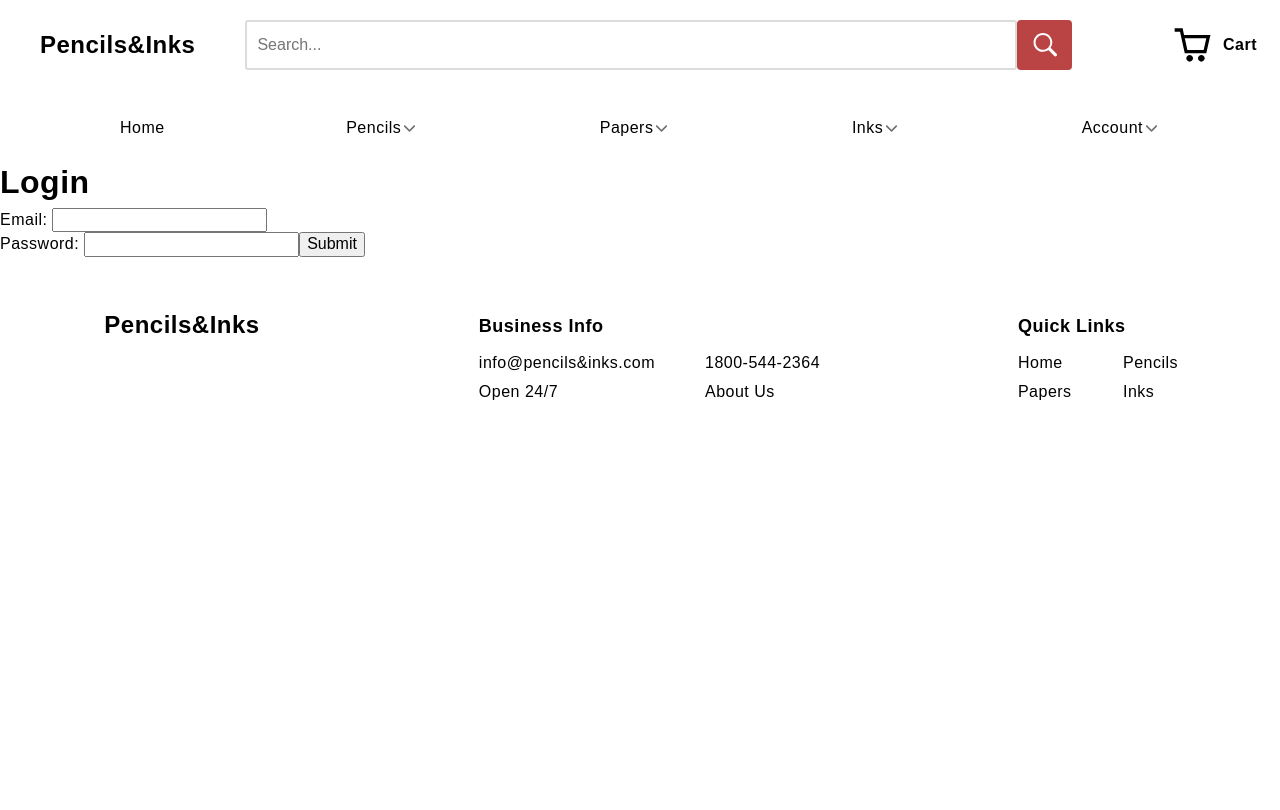
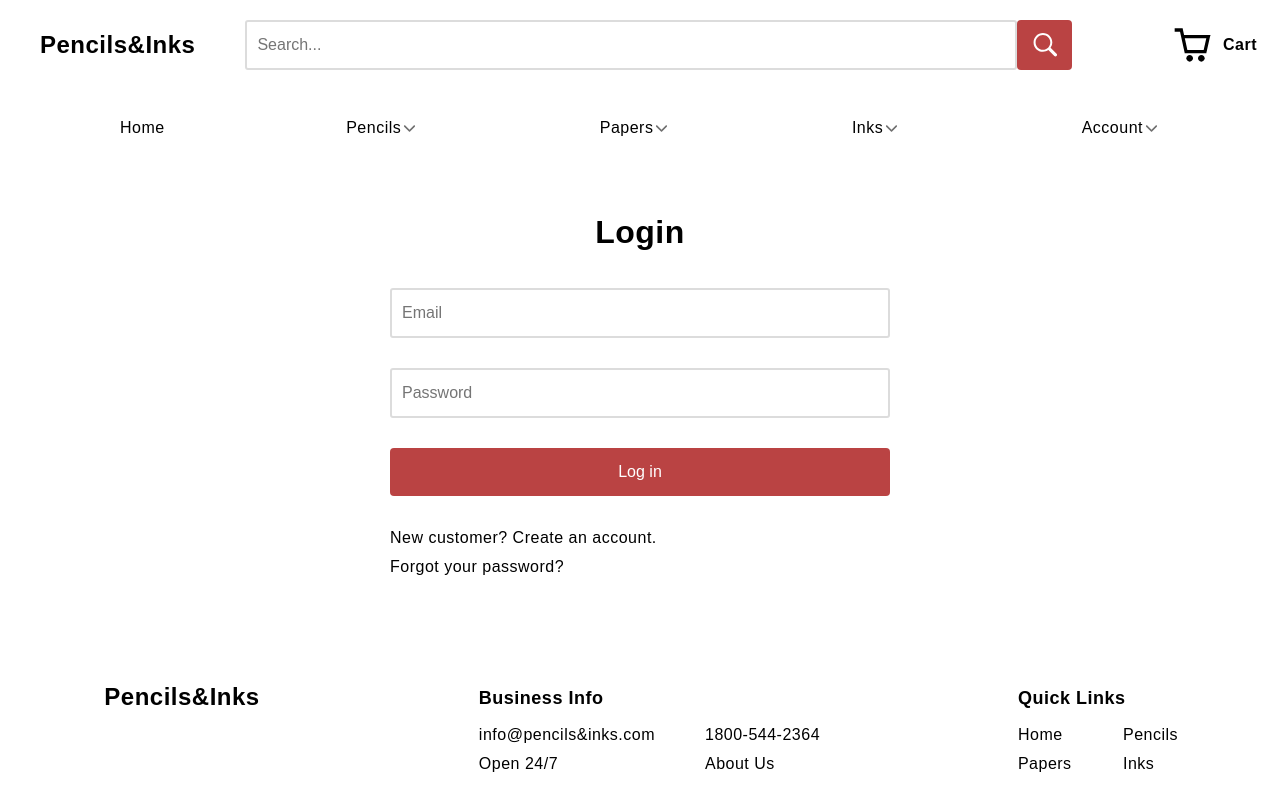
Before and after one commit to ElierHP/pencils-and-inks, a Next.js app: page /login in a window 1280 px wide. Shown: the top 810 px of the page. Built offline with nearby package versions, Linux system fonts and the light colour scheme.

Commit message:
Login page styles and error messages.

```diff
--- a/src/components/layout/Layout.js
+++ b/src/components/layout/Layout.js
@@ -5,7 +5,7 @@ export default function Layout({ children }) {
   return (
     <>
       <Header />
-      <div>{children}</div>
+      <main>{children}</main>
       <Footer />
     </>
   );
--- /dev/null
+++ b/src/components/ui/FormButton.js
@@ -0,0 +1,20 @@
+import React from "react";
+import styled from "@emotion/styled";
+import theme from "../../styles/theme";
+
+export default function FormButton({ text }) {
+  return <Button type="submit" value={text} />;
+}
+
+// Styles
+const Button = styled.input`
+  background: ${theme.colors.primary};
+  color: ${theme.colors.light};
+  padding: 1.5rem;
+  border-radius: 4px;
+  border: 0;
+  cursor: pointer;
+  &:hover {
+    background: ${theme.colors.btnHover};
+  }
+`;
--- a/src/components/ui/TextInput.js
+++ b/src/components/ui/TextInput.js
@@ -2,8 +2,20 @@ import React from "react";
 import styled from "@emotion/styled";
 import theme from "../../styles/theme";
 
-export default function TextInput({ type, placeholder }) {
-  return <Input type={type} placeholder={placeholder} />;
+export default function TextInput({
+  type,
+  placeholder,
+  autoComplete,
+  register,
+}) {
+  return (
+    <Input
+      type={type}
+      placeholder={placeholder}
+      {...register}
+      autoComplete={autoComplete}
+    />
+  );
 }
 
 // Styles
--- a/src/components/ui/index.js
+++ b/src/components/ui/index.js
@@ -4,5 +4,6 @@ import Container from "./Container";
 import Logo from "./Logo";
 import Section from "./Section";
 import TextInput from "./TextInput";
+import FormButton from "./FormButton";
 
-export { Banner, Button, Container, Logo, Section, TextInput };
+export { Banner, Button, Container, Logo, Section, TextInput, FormButton };
--- a/src/pages/login.js
+++ b/src/pages/login.js
@@ -1,10 +1,14 @@
 import Layout from "../components/layout/Layout";
 import axios from "axios";
+import { Container, FormButton, TextInput } from "../components/ui";
 import { useRouter } from "next/router";
 import { BASE_URL } from "../utils/api";
 import { userSchema } from "../validations/user";
 import { useForm } from "react-hook-form";
 import { yupResolver } from "@hookform/resolvers/yup";
+import styled from "@emotion/styled";
+import theme from "../styles/theme";
+import Link from "next/link";
 
 export default function Login() {
   const router = useRouter();
@@ -31,18 +35,96 @@ export default function Login() {
 
   const onSubmit = (data) => LoginUser(data);
 
+  // Starts error message with an uppercase letter and ends with a period. Pass in errors.password or errors.email.
+  const formatMessage = (errors) =>
+    `${errors.message.charAt(0).toUpperCase()}${errors.message.slice(1)}.`;
+
   return (
     <Layout>
-      <h1>Login</h1>
-      <form onSubmit={handleSubmit(onSubmit)}>
-        <p>{errors.email?.message}</p>
-        <label htmlFor="">Email: </label>
-        <input type="email" {...register("email")} />
-        <p>{errors.password?.message}</p>
-        <label htmlFor="">Password: </label>
-        <input type="password" {...register("password")} />
-        <input type="submit" />
-      </form>
+      <Section>
+        <Container>
+          <Title>Login</Title>
+          <Form onSubmit={handleSubmit(onSubmit)}>
+            {/* Email Input */}
+            <InputContainer>
+              <TextInput
+                type="email"
+                placeholder="Email"
+                autoComplete="email"
+                register={register("email")}
+              />
+
+              {/* Email Error Message */}
+              {errors.email && (
+                <ErrorMsg>{formatMessage(errors.email)}</ErrorMsg>
+              )}
+              {/* Password Input */}
+            </InputContainer>
+            <InputContainer>
+              <TextInput
+                type="password"
+                placeholder="Password"
+                autoComplete="current-password"
+                register={register("password")}
+              />
+
+              {/* Password Error Msg */}
+              {errors.password && (
+                <ErrorMsg>{formatMessage(errors.password)}</ErrorMsg>
+              )}
+            </InputContainer>
+
+            {/* Submit Button */}
+            <FormButton type="submit" text={"Log in"} />
+
+            {/* Links to Register and Password Recovery. */}
+            <Links>
+              <Link href="/register">
+                <a>New customer? Create an account.</a>
+              </Link>
+              <Link href="/">
+                <a>Forgot your password?</a>
+              </Link>
+            </Links>
+          </Form>
+        </Container>
+      </Section>
     </Layout>
   );
 }
+
+// Styles
+const Section = styled.div`
+  padding: 5rem 0;
+`;
+
+const Title = styled.h1`
+  text-align: center;
+  margin-bottom: 4rem;
+  margin-top: 0;
+`;
+
+const Form = styled.form`
+  display: flex;
+  flex-direction: column;
+  margin: auto;
+  gap: 3rem;
+  max-width: 500px;
+`;
+
+const InputContainer = styled.div`
+  position: relative;
+  height: 50px;
+`;
+
+const ErrorMsg = styled.p`
+  position: absolute;
+  top: -2.5rem;
+  color: ${theme.colors.error};
+`;
+
+const Links = styled.div`
+  display: flex;
+  flex-direction: column;
+  gap: 0.5rem;
+`;
```
